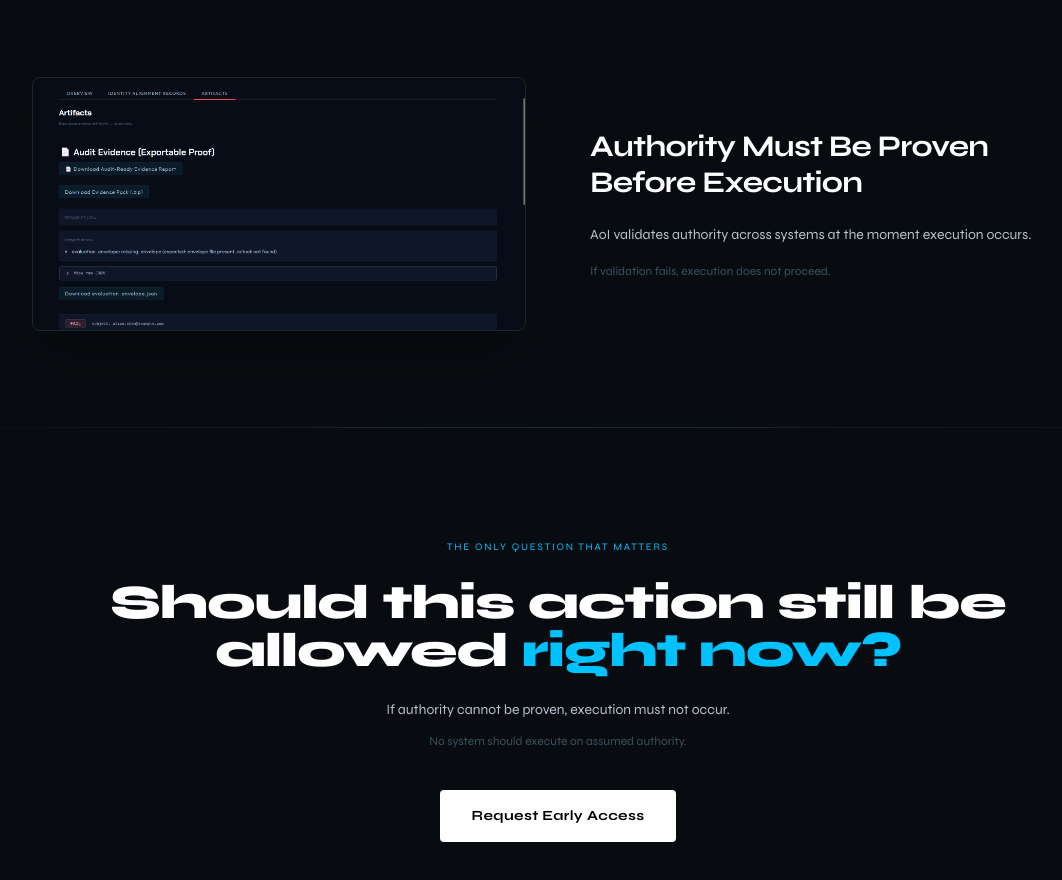
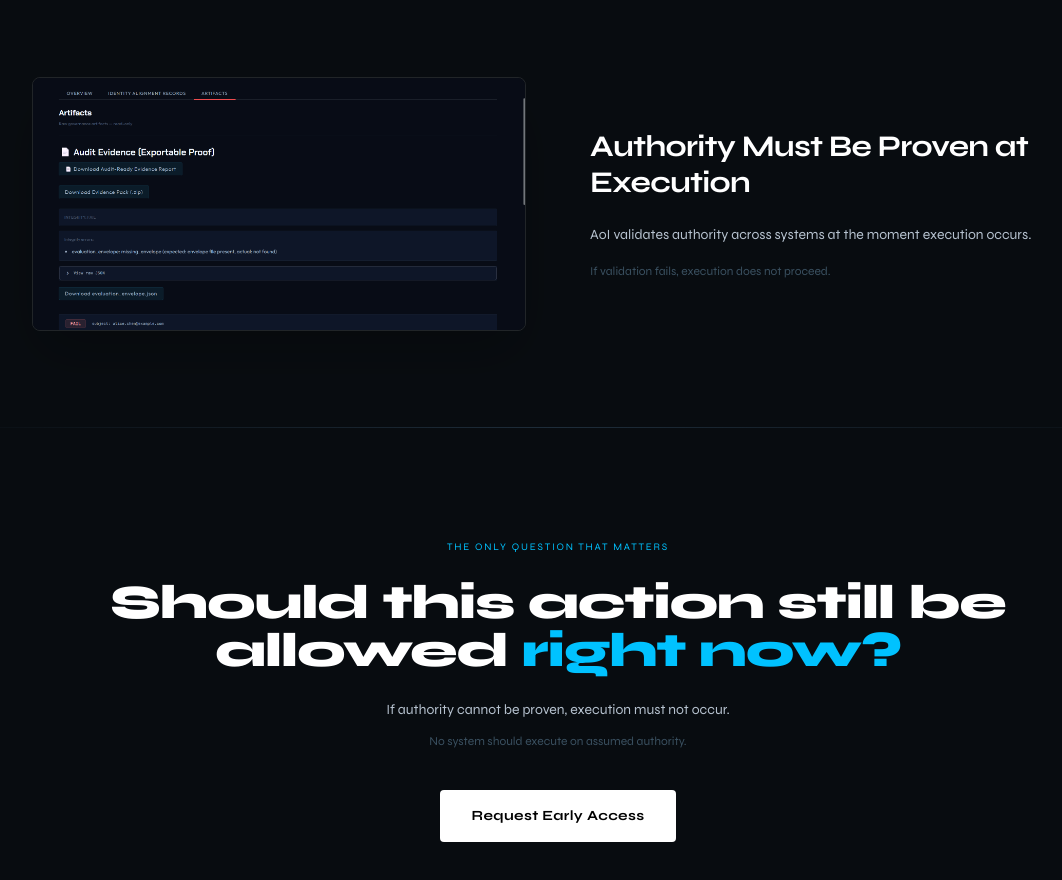
Before and after one commit to J-AOI/aoi-website, a Next.js app: page / in a window 1280 px wide. Shown: the part 2580-3460 px from the top of the page, without its empty margins (82-1144 px from the left). Built offline with nearby package versions, Linux system fonts and the light colour scheme.

Commit message:
Align homepage authority validation language to execution timing

```diff
--- a/app/page.jsx
+++ b/app/page.jsx
@@ -192,7 +192,7 @@ STATE_MISMATCH → AUTHORITY_DRIFT`}
           </div>
           <div className="order-1 md:order-2">
             <h2 className="text-3xl font-bold tracking-tight mb-6">
-              Authority Must Be Proven Before Execution
+              Authority Must Be Proven at Execution
             </h2>
             <p className="text-[14px] text-[#B6C2CF] leading-relaxed mb-4">
               AoI validates authority across systems at the moment execution occurs.
```
